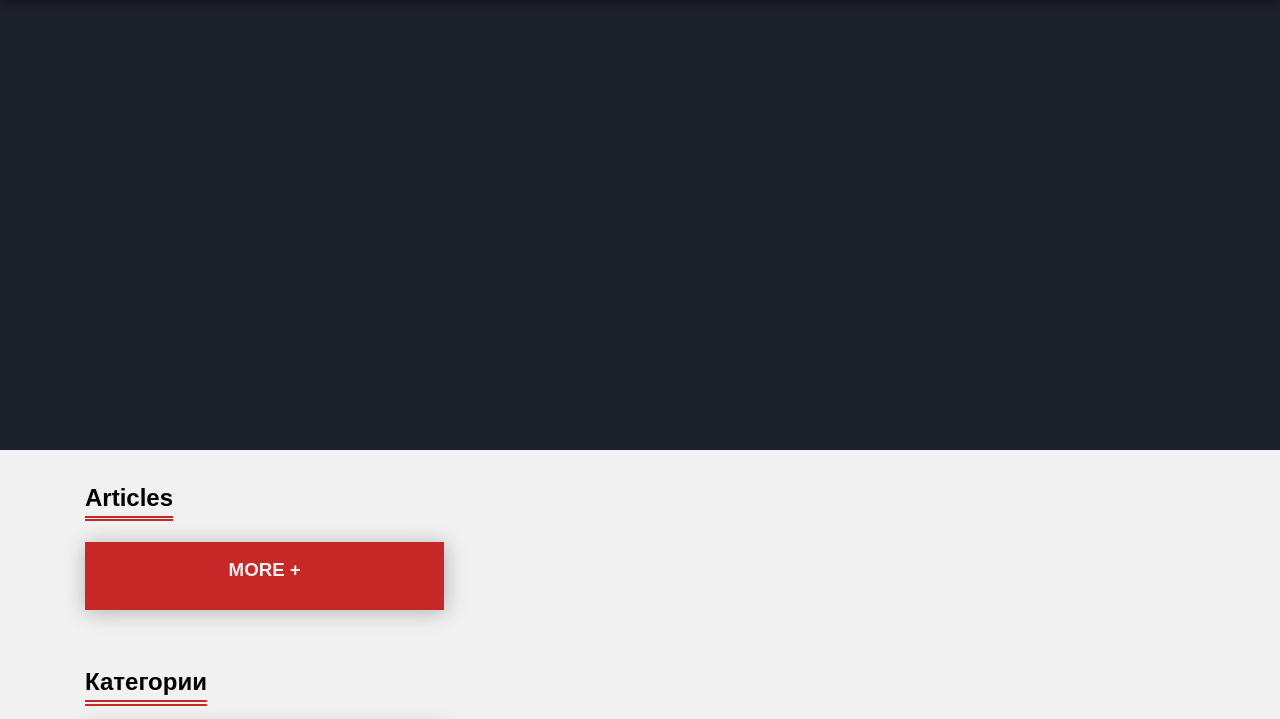
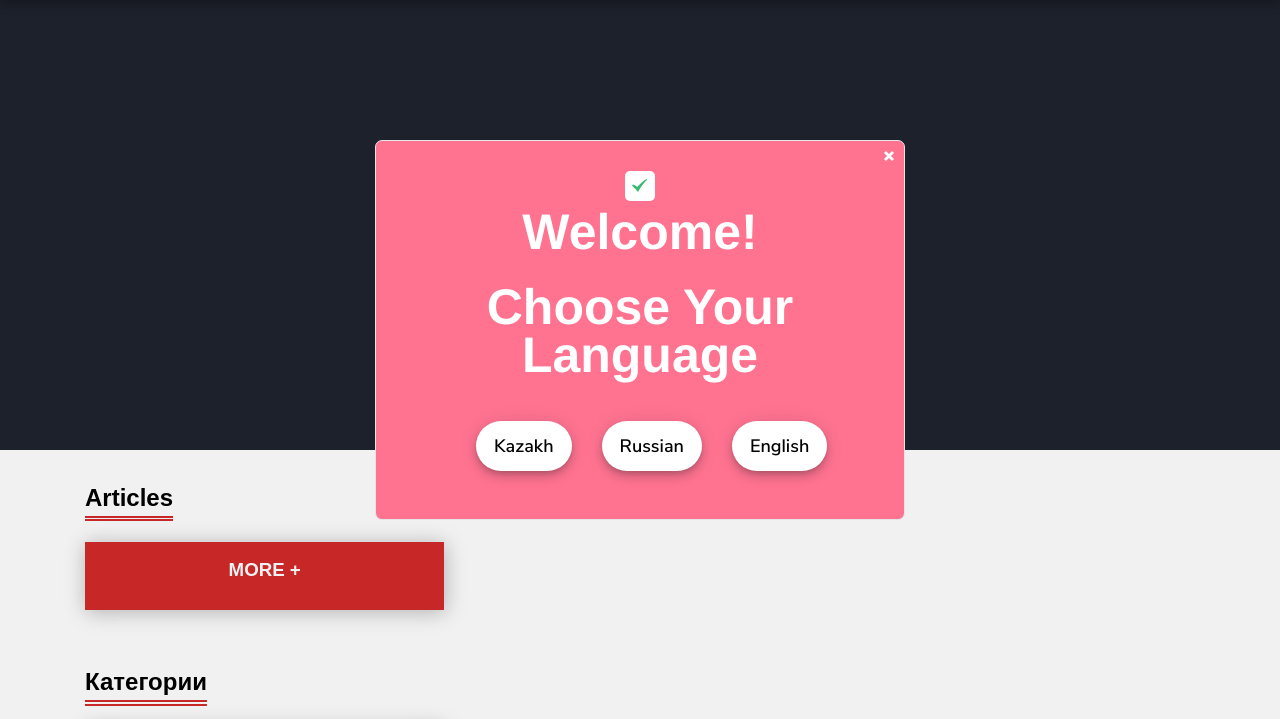
Before and after one commit to Xseron/MyExtra, a PHP site: page / in a window 1280 px wide. Shown: the part 70-789 px from the top of the page. Run offline with PHP 8.4, Linux system fonts and the light colour scheme; data that the repository does not hold is empty; some libraries are stand-ins or nearby versions; some web fonts are replaced.

Commit message:
languages

```diff
--- a/assets/css/responsivity/modal_changelang.css
+++ b/assets/css/responsivity/modal_changelang.css
@@ -1,4 +1,5 @@
 .popup {
+    z-index: 2;
     display: none;
     position: absolute;
     left: 50%;
@@ -32,6 +33,10 @@
     font-weight:bold;
     line-height:10px;
     margin-top:26px;
+}
+.lang{
+    margin-top: -15px;
+    line-height: 0.95;
 }
 .textChooseYourLanguage {
     color:white;
@@ -91,6 +96,7 @@ a.start:hover {
 }
 
 .btn {
+    color:black;
     margin-top: -50px;
     background-color: #fff;
     border: 0px solid black;
--- a/assets/js/modal_changelang.js
+++ b/assets/js/modal_changelang.js
@@ -38,3 +38,4 @@ function pickLanguage(lang){
 $('.Kazakh').click(function(){ pickLanguage("Kazakh")})
 $('.Russian').click(function(){ pickLanguage("Russian")})
 $('.English').click(function(){ pickLanguage("English")})
+$('.Select').click(function(){ pickLanguage("Russian")})
--- a/includes/database.inc.php
+++ b/includes/database.inc.php
@@ -8,10 +8,10 @@ $host = "localhost";
 $user = "root";
 
 // MySQL Password
-$pass = "OOcrcP1P4nt**";
+$pass = "1q2w3e4r";
 
 // Default Database name
-$db = "news-portal";
+$db = "myextradb";
 
 // Creating a connection to the DataBase
 $con = mysqli_connect($host, $user, $pass, $db);
--- a/includes/nav.inc.php
+++ b/includes/nav.inc.php
@@ -93,6 +93,7 @@ require_once("./languages/lang.php");
   <!-- CUSTOM CSS INCLUSIONS -->
   <link rel="stylesheet" href="./assets/css/style.css" />
   <link rel="stylesheet" href="./assets/css/responsivity/modal_changelang.css" />
+  <!-- tut css -->
 
   <!-- RESPONSIVITY CSS INCLUSIONS -->
   <link rel="stylesheet" href="./assets/css/responsivity/media-queries.css" />
@@ -248,9 +249,10 @@ require_once("./languages/lang.php");
 
 
         </script> -->
+
     </ul>
   </nav>
-  <!-- <div class="popup"> <a href="#" class="close Select"><svg version="1.1" id="Layer_1" xmlns="http://www.w3.org/2000/svg" xmlns:xlink="http://www.w3.org/1999/xlink"
+  <div class="popup"> <a href="#" class="close Select"><svg version="1.1" id="Layer_1" xmlns="http://www.w3.org/2000/svg" xmlns:xlink="http://www.w3.org/1999/xlink"
         x="0px" y="0px" width="10px" height="10px" viewBox="215.186 215.671 80.802 80.8"
         enable-background="new 215.186 215.671 80.802 80.8" xml:space="preserve">
             <polygon fill="#FFFFFF" points="280.486,296.466 255.586,271.566 230.686,296.471 215.19,280.964 240.086,256.066 215.186,231.17
@@ -269,12 +271,12 @@ require_once("./languages/lang.php");
         </div>
          <h1 class="welcome">Welcome!</h1>
 
-        <p class="textChooseYourLanguage">Choose Your Language</p>
-        <div class="bottom-popup"> <h1 class="welcome lang">Russian</h1></div>
+        <!-- <p class="textChooseYourLanguage">Choose Your Language</p> -->
+        <div class="bottom-popup"> <h1 class="welcome lang">Choose Your Language</h1></div>
         <div class="buttons">
             <button class="Kazakh btn">Kazakh</button>
             <button class="Russian btn">Russian</button>
             <button class="English btn">English</button>
         </div>
 
-    </div> -->
+    </div>
```
Also changed, not shown: 1 other file.
